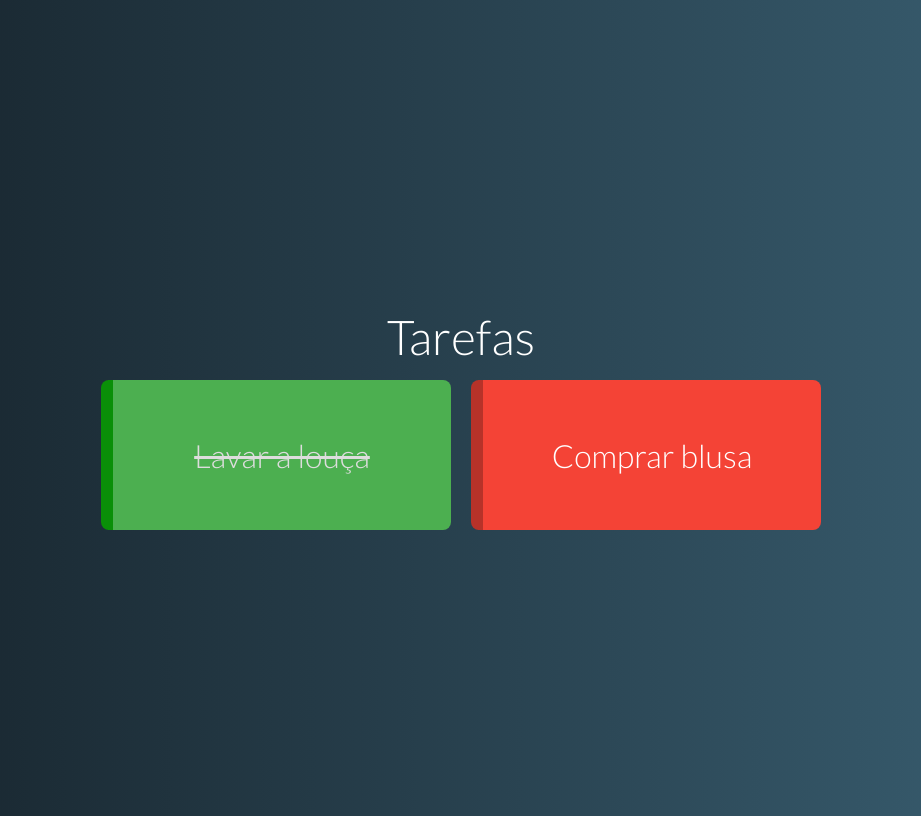
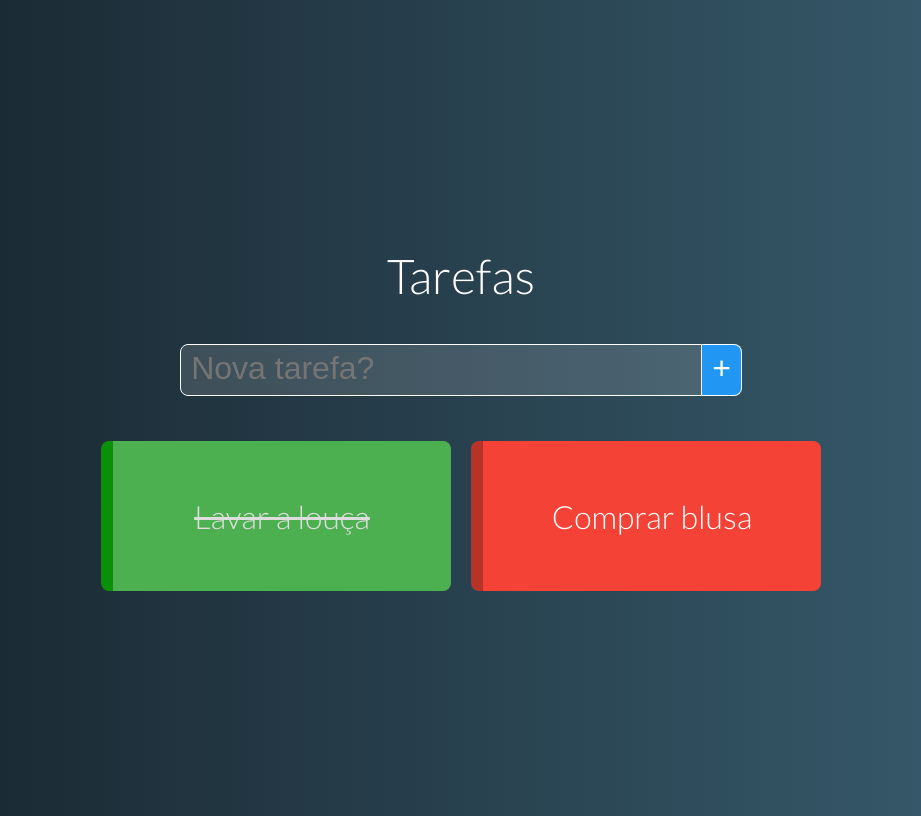
Before and after one commit to gustavocbjunior/VueJS2-Estudo, a Vue app in the folder projeto-02-tarefas/tarefas/: page / in a window 1280 px wide. Shown: the whole page, without its empty margins (179-1100 px from the left). Built offline with nearby package versions, Linux system fonts and the light colour scheme.

Commit message:
Criando componente NewTask e ajustando layout

```diff
--- a/projeto-02-tarefas/tarefas/src/App.vue
+++ b/projeto-02-tarefas/tarefas/src/App.vue
@@ -1,21 +1,36 @@
 <template>
 	<div id="app">
 		<h1>Tarefas</h1>
+		<NewTask @taskAdded="addTask" />
 		<TaskGrid :tasks="tasks" />
 	</div>
 </template>
 
 <script>
 import TaskGrid from './components/TaskGrid.vue';
+import NewTask from './components/NewTask.vue';
 
 export default {
-	components: { TaskGrid },
+	components: { TaskGrid, NewTask },
 	data() {
 		return {
 			tasks: [
 				{ name: 'Lavar a louça', pending: false },
 				{ name: 'Comprar blusa', pending: true },
 			]
+		}
+	},
+	methods: {
+		addTask(task) {
+			const sameName = t => t.name === task.name;
+			const reallyNew = this.tasks.filter(sameName).length == 0;
+
+			if(reallyNew) {
+				this.tasks.push({
+					name: task.name,
+					pending: task.pending || true
+				});
+			}
 		}
 	},
 }
--- /dev/null
+++ b/projeto-02-tarefas/tarefas/src/components/NewTask.vue
@@ -0,0 +1,51 @@
+<template>
+    <div class="new-task">
+        <input type="text" v-model="name" @keydown.enter="add"
+            class="form-element" placeholder="Nova tarefa?" />
+        <button @click="add" class="form-element">+</button>
+    </div>
+</template>
+
+<script>
+    export default {
+        data() {
+            return {
+                name: ''
+            }
+        },
+        methods: {
+            add() {
+               this.$emit('taskAdded', { name: this.name });
+               this.name = '';
+            }
+        },
+    }
+</script>
+
+<style scoped>
+    .new-task {
+        margin: 35px;
+    }
+
+    .form-element {
+        outline: none;
+        font-size: 2rem;
+        border: 1px solid #FFF;
+        padding: 5px 10px 8px;
+        color: #FFF;
+    }
+
+    input.form-element {
+        width: 500px;
+        background: #FFF2;
+        border-top-left-radius: 8px;
+        border-bottom-left-radius: 8px;
+    }
+
+    button.form-element {
+        border-left: none;
+        background-color: #2196F3;
+        border-top-right-radius: 8px;
+        border-bottom-right-radius: 8px;
+    }
+</style>
--- a/projeto-02-tarefas/tarefas/src/components/TaskGrid.vue
+++ b/projeto-02-tarefas/tarefas/src/components/TaskGrid.vue
@@ -9,6 +9,7 @@
 
 <script>
     import Task from './Task.vue';
+
     export default {
         components: { Task },
         props: {
```
